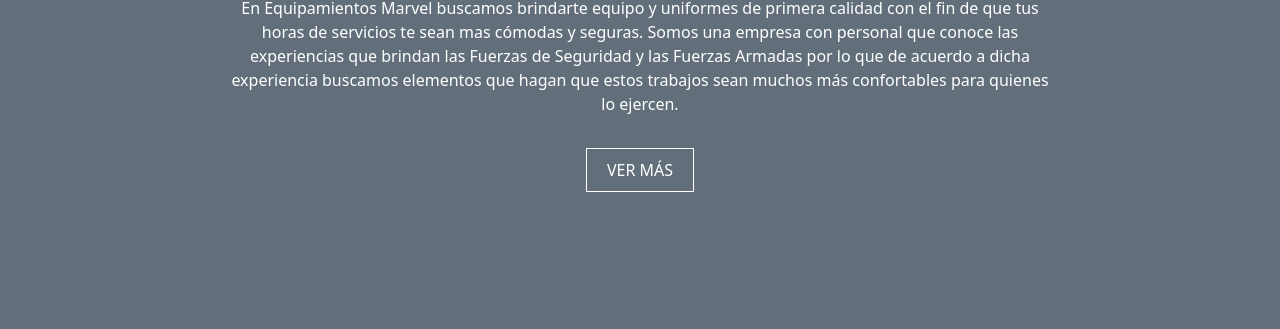
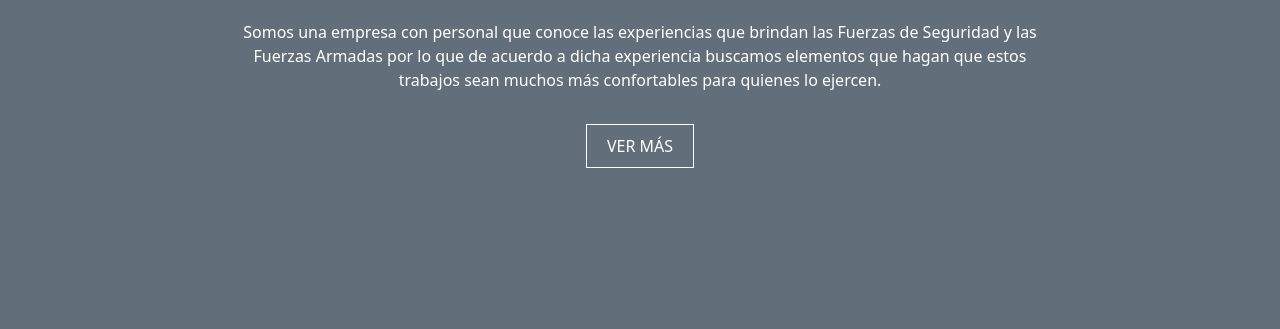
Before and after one commit to uri21199/Equipamientos-Marvel, a website: page index.html in a window 1280 px wide. Shown: the part 375-704 px from the top of the page. Drawn offline with nearby package versions, Linux system fonts and the light colour scheme.

Commit message:
menos texto en la portada

```diff
--- a/index.html
+++ b/index.html
@@ -96,7 +96,7 @@
 <section class="portada">
     <div class="portadaContent">
         <h1>Equipamientos Marvel</h1>
-        <p>En Equipamientos Marvel buscamos brindarte equipo y uniformes de primera calidad con el fin de que tus horas de servicios te sean mas cómodas y seguras. Somos una empresa con personal que conoce las experiencias que brindan las Fuerzas de Seguridad y las Fuerzas Armadas por lo que de acuerdo a dicha experiencia buscamos elementos que hagan que estos trabajos sean muchos más confortables para quienes lo ejercen.</p>
+        <p> Somos una empresa con personal que conoce las experiencias que brindan las Fuerzas de Seguridad y las Fuerzas Armadas por lo que de acuerdo a dicha experiencia buscamos elementos que hagan que estos trabajos sean muchos más confortables para quienes lo ejercen.</p>
         <a href="#inicio">Ver Más</a>
     </div>
 </section>
```
